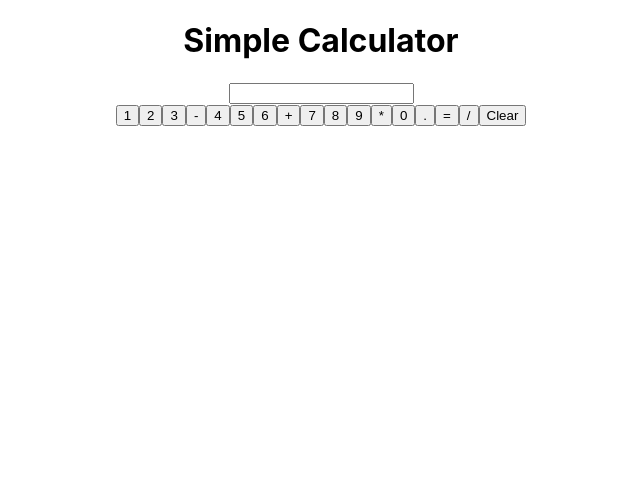
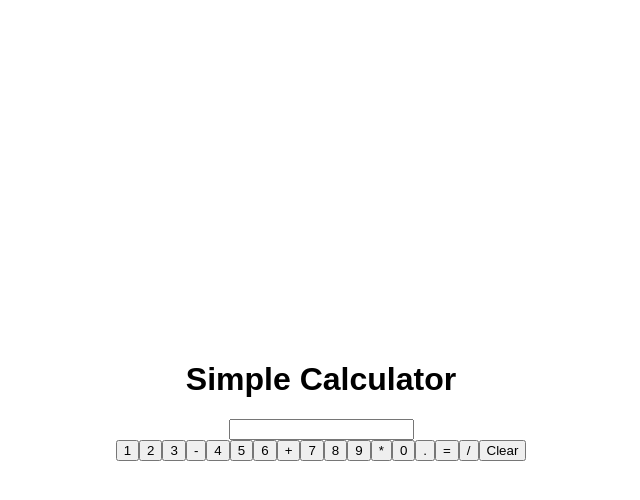
Before and after one commit to M-Saleh-N/simple_calculator, a React (Create React App) app: page / in a window 1280 px wide. Shown: the top 500 px of the page, without its empty margins (319-959 px from the left). Built offline with nearby package versions, Linux system fonts and the light colour scheme.

Commit message:
styled the body

```diff
--- a/src/components/simple.css
+++ b/src/components/simple.css
@@ -0,0 +1,10 @@
+body {
+    margin: 0;
+    padding: 0;
+    font-family: 'Poppins', sans-serif;
+    background: linear-gradient(135deg, #2d2c2c);
+    height: 100vh;
+    display: flex;
+    justify-content: center;
+    align-items: center;
+  }
```
